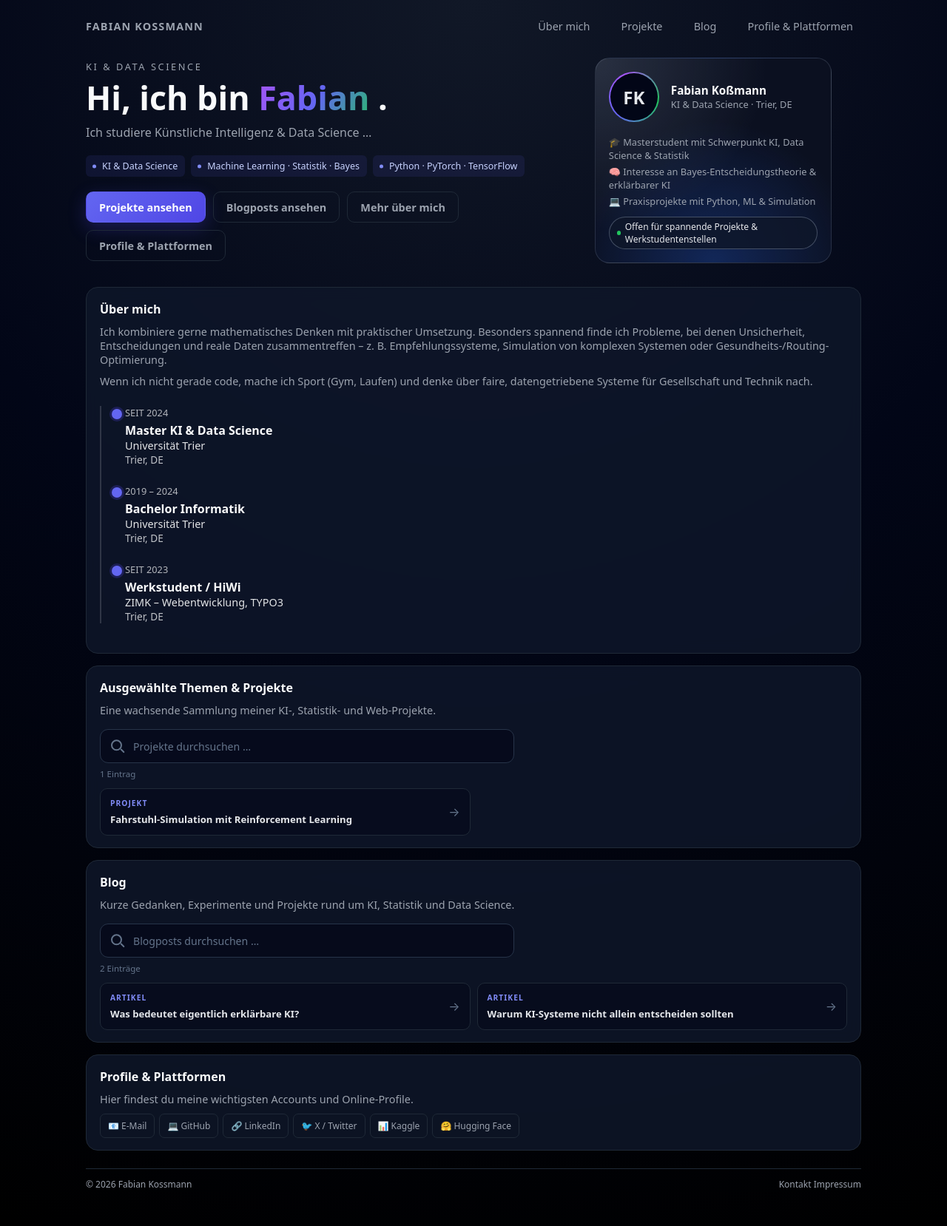
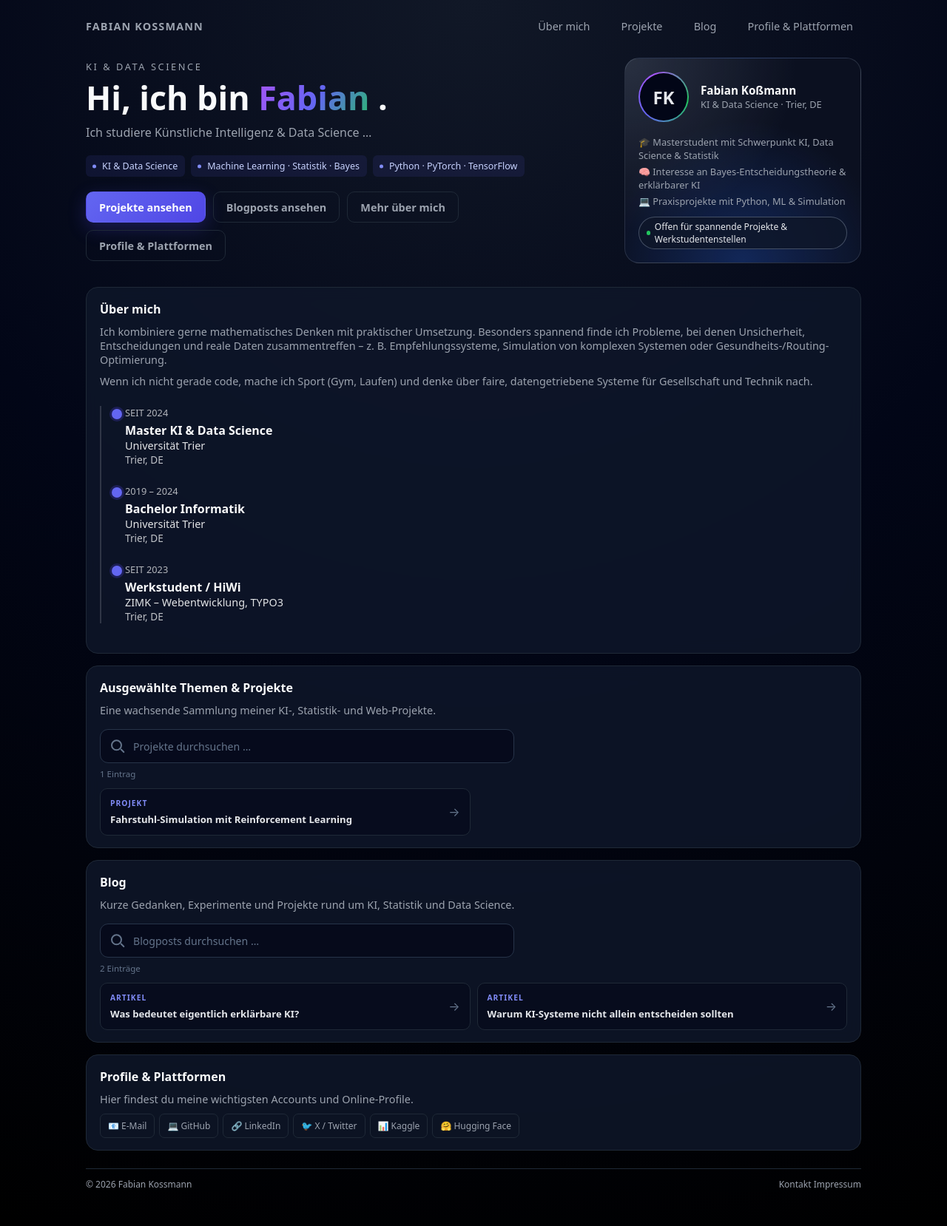
Before and after one commit to kossmanf/fabians-website, a Jekyll site: the page built from index.md, in a window 1280 px wide. Shown: the whole page at 74% size. Built offline with Jekyll 4.4.1, drawn with Linux system fonts in a browser that asks for light colours.

Commit message:
changed card style

```diff
--- a/assets/css/style.css
+++ b/assets/css/style.css
@@ -194,7 +194,8 @@ h1 span {
 }
 
 .hero-right {
-  justify-self: center;
+  justify-self: end;
+  width: min(100%, 320px);
 }
 
 .card {
@@ -206,6 +207,7 @@ h1 span {
   border: 1px solid rgba(148,163,184,0.2);
   min-width: 260px;
   max-width: 320px;
+  width: 100%;
 }
 
 .avatar-wrapper {
@@ -770,6 +772,16 @@ footer a:hover {
     flex: 1 1 calc(50% - 10px);
   }
 
+  .hero-right {
+    justify-self: stretch;
+    width: 100%;
+  }
+
+  .hero-right .card {
+    max-width: none;
+    min-width: 0;
+  }
+
   .result-list {
     grid-template-columns: 1fr;
   }
```
